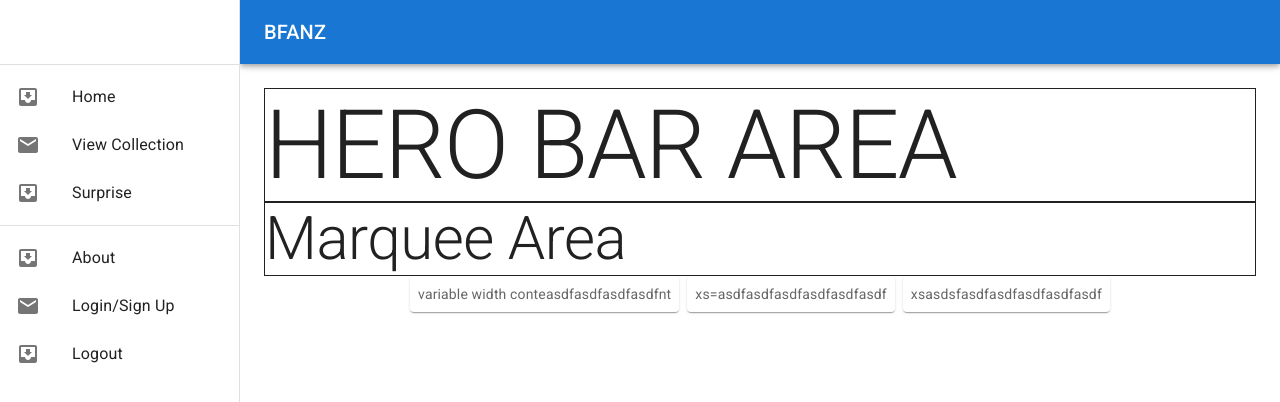
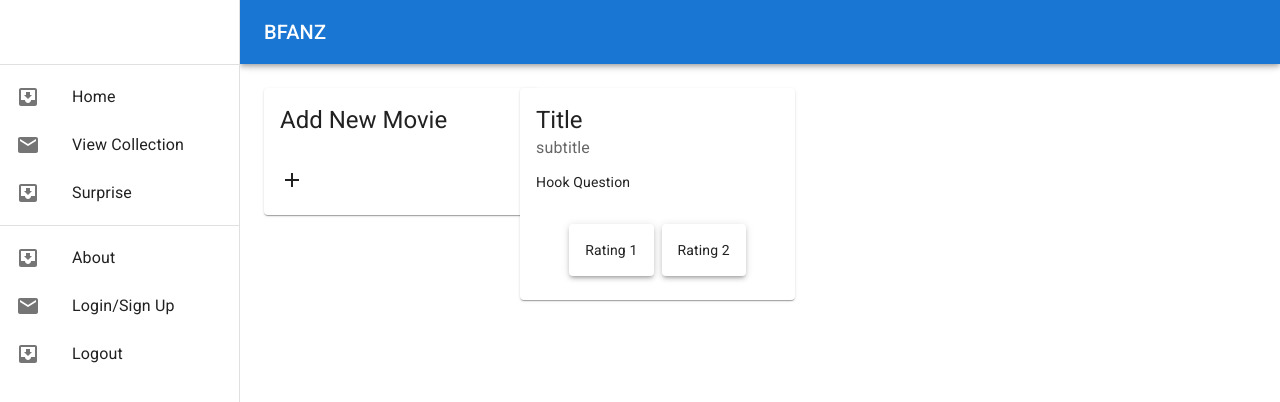
Before and after one commit to WilliamCrownover/bfanz, a React (Create React App) app in the folder client/: page / in a window 1280 px wide. Shown: the top 402 px of the page. Built offline with nearby package versions, Linux system fonts and the light colour scheme.

Commit message:
created an AddMovieButton component, added it to the dashboard page

```diff
--- /dev/null
+++ b/client/src/components/AddMovieButton/index.js
@@ -0,0 +1,26 @@
+import * as React from 'react';
+import Card from '@mui/material/Card';
+import CardContent from '@mui/material/CardContent';
+import Typography from '@mui/material/Typography';
+import AddIcon from '@mui/icons-material/Add';
+import CardActionArea from '@mui/material/CardActionArea';
+
+
+
+
+export default function BasicCard() {
+    return (
+        <Card sx={{ minWidth: 275 }}>
+            <CardActionArea href="#AddMovie">
+                <CardContent>
+                    <Typography variant="h5" component="div">
+                        Add New Movie
+                    </Typography>
+                </CardContent>
+                <CardContent>
+                    <AddIcon />
+                </CardContent>
+            </CardActionArea>
+        </Card>
+    );
+}
--- a/client/src/components/DashCard/index.js
+++ b/client/src/components/DashCard/index.js
@@ -3,7 +3,6 @@ import Card from '@mui/material/Card';
 import CardContent from '@mui/material/CardContent';
 import Typography from '@mui/material/Typography';
 import Paper from '@mui/material/Paper';
-import Box from '@mui/material/Box';
 import Stack from '@mui/material/Stack';
 
 
--- a/client/src/components/ResponsiveDrawer/index.js
+++ b/client/src/components/ResponsiveDrawer/index.js
@@ -123,9 +123,9 @@ function ResponsiveDrawer(props) {
         <Toolbar />
 
         {/* PUT PAGE ROUTES HERE */}
-        <Home />
+        {/* <Home /> */}
         {/* <About /> */}
-        {/* <Dashboard /> */}
+        <Dashboard />
 
 
 
--- a/client/src/pages/Dashboard.js
+++ b/client/src/pages/Dashboard.js
@@ -1,10 +1,15 @@
 import Grid from '@mui/material/Grid';
 import DashCard from '../components/DashCard';
+import AddMovieButton from '../components/AddMovieButton';
 
 const Dashboard = () => {
 
     return (
-        <Grid container >
+
+        <Grid container spacing={4}>
+            <Grid item xs={12} md={4} lg={3}>
+                <AddMovieButton />
+            </Grid>
             <Grid item xs={12} md={4} lg={3}>
                 <DashCard />
             </Grid>
```
